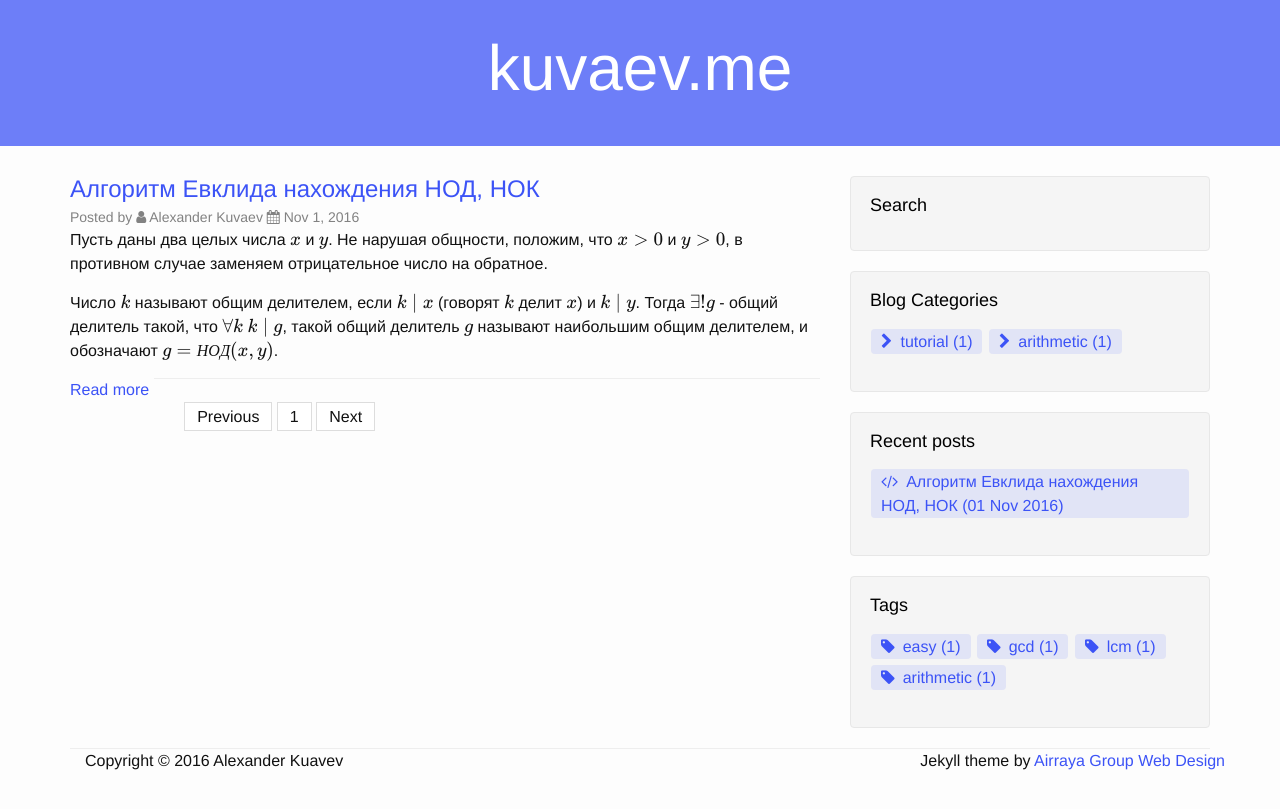
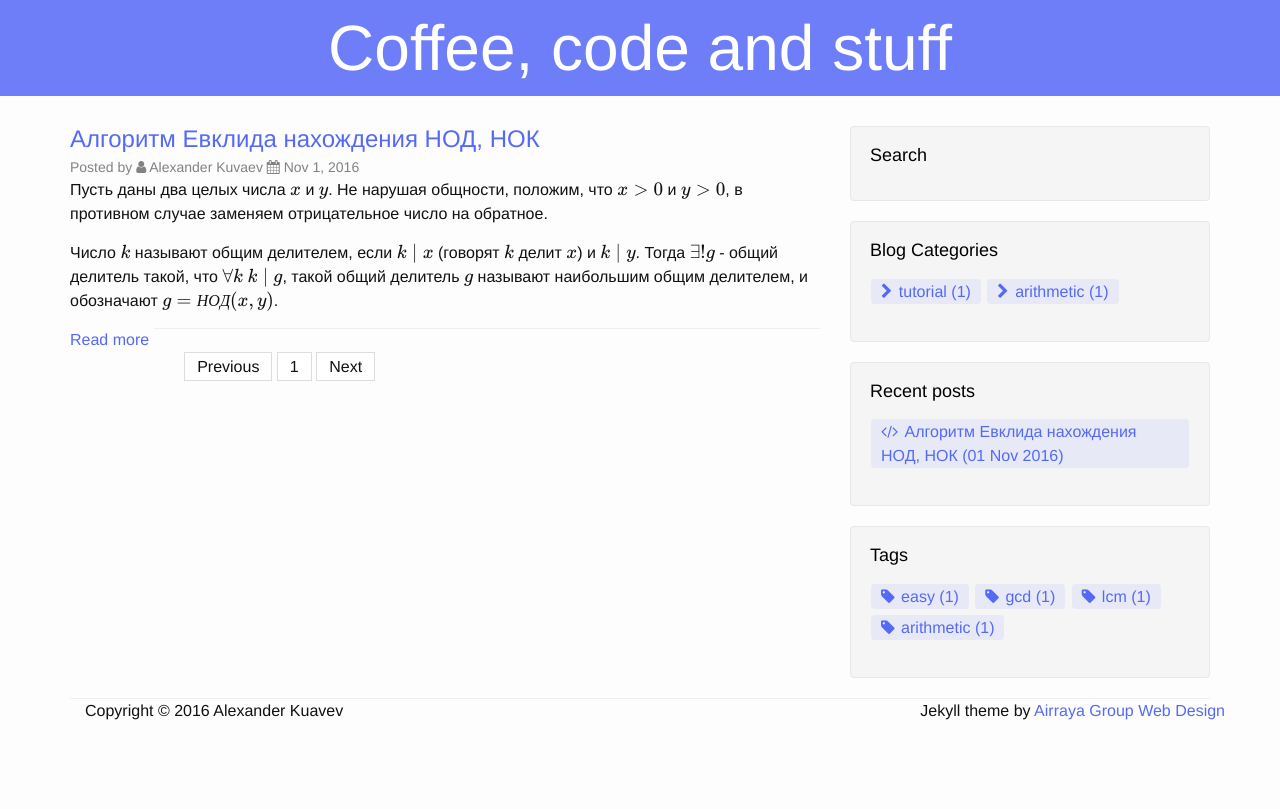
Before and after one commit to Vinatorul/vinatorul.github.io, a Jekyll site: the page built from index.html, in a window 1280 px wide. Shown: the top 809 px of the page. Built offline with Jekyll 4.4.1, drawn with Linux system fonts in a browser that asks for light colours; nearby versions of some CDN libraries; formulas are drawn with MathJax 3; the list of posts is cut into pages by our own code; comment, search, counter and statistics services are not loaded.

Commit message:
Little style changes, site rename

```diff
--- a/_config.yml
+++ b/_config.yml
@@ -8,7 +8,7 @@
 exclude: [script, vendor, Gemfile, Gemfile.lock]
 
 # Site settings
-title: kuvaev.me
+title: Coffee, code and stuff
 description: > # this means to ignore newlines until "baseurl:"
   That's something.
 baseurl: "" # the subpath of your site, e.g. /blog
--- a/_includes/head.html
+++ b/_includes/head.html
@@ -3,12 +3,12 @@
     <meta charset="utf-8">
     <meta http-equiv="X-UA-Compatible" content="IE=edge">
     <meta name="viewport" content="width=device-width, initial-scale=1">
-    <meta name="description" content="kuvaev.me">
+    <meta name="description" content="Coffee, code and stuff">
     <meta name="author" content="Alexander Kuvaev">
     <meta name="google-site-verification" content="Z__vtnblNMMzO-R5u2PiklD8ssrP8irVF-gjw9HCCNY" />
     <link href='{{ "/img/favicon.ico" | prepend: site.baseurl }}' type='image/icon' rel='shortcut icon'/>
 
-    <title>kuvaev.me</title>
+    <title>Coffee, code and stuff</title>
 
     <link rel="stylesheet" href="https://maxcdn.bootstrapcdn.com/bootstrap/3.3.6/css/bootstrap.min.css" integrity="sha384-1q8mTJOASx8j1Au+a5WDVnPi2lkFfwwEAa8hDDdjZlpLegxhjVME1fgjWPGmkzs7" crossorigin="anonymous">
     <link rel="stylesheet" href="https://maxcdn.bootstrapcdn.com/font-awesome/4.5.0/css/font-awesome.min.css">
--- a/_includes/header.html
+++ b/_includes/header.html
@@ -20,7 +20,7 @@
             <div class="row">
                 <div class="col-lg-12">
                     <div class="heading text-center">
-                        <a href="http://kuvaev.me/" style="color: #fff; font-size: 4em;">kuvaev.me</a>
+                        <a href="http://kuvaev.me/" style="color: #fff; font-size: 4em;">Coffee, code and stuff</a>
                     </div>
                 </div>
             </div>
--- a/_sass/_base.scss
+++ b/_sass/_base.scss
@@ -91,7 +91,7 @@ h1, h2, h3, h4, h5, h6 {
  * Links
  */
 a {
-    color: darken($brand-color, 10%);
+    color: darken($brand-color, 5%);
     text-decoration: none;
 
     &:hover {
@@ -120,16 +120,16 @@ blockquote {
 
 .post-tag {
     display: inline-block;
-    background: rgba($brand-color, 0.15);
+    background: rgba($brand-color, 0.10);
     margin-right: .5rem;
     border-radius: 4px;
-    color: darken($brand-color, 10%);
+    color: darken($brand-color, 5%);
     line-height: 1.5;
     padding: 0rem 1rem;
     margin: .3rem .1rem;
     &:before {
         content: "\f02b";
-        padding-right: .5em;
+        padding-right: .4em;
         font-family: FontAwesome;
     }
     &:hover {
@@ -141,16 +141,16 @@ blockquote {
 
 .post-new {
     display: inline-block;
-    background: rgba($brand-color, 0.15);
+    background: rgba($brand-color, 0.10);
     margin-right: .5rem;
     border-radius: 4px;
-    color: darken($brand-color, 10%);
+    color: darken($brand-color, 5%);
     line-height: 1.5;
     padding: 0rem 1rem;
     margin: .3rem .1rem;
     &:before {
         content: "\f121";
-        padding-right: .5em;
+        padding-right: .4em;
         font-family: FontAwesome;
     }
     &:hover {
@@ -162,16 +162,16 @@ blockquote {
 
 .post-cat {
     display: inline-block;
-    background: rgba($brand-color, 0.15);
+    background: rgba($brand-color, 0.10);
     margin-right: .5rem;
     border-radius: 4px;
-    color: darken($brand-color, 10%);
+    color: darken($brand-color, 5%);
     line-height: 1.5;
     padding: 0rem 1rem;
     margin: .3rem .1rem;
     &:before {
         content: "\f054";
-        padding-right: .5em;
+        padding-right: .4em;
         font-family: FontAwesome;
     }
     &:hover {
--- a/css/style.css
+++ b/css/style.css
@@ -30,8 +30,6 @@ header.intro-header {
     background-color: #6d7ef8;
     background-repeat: repeat;
     color: #FFFFFF;
-	padding-bottom: 30px;
-	padding-top: 20px;
     margin-bottom: 30px;
 }
 .well {
```
Lines whose indentation alone changed are shown as unchanged.
